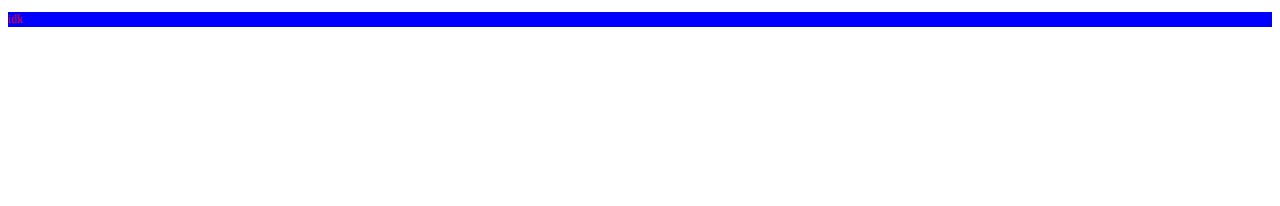
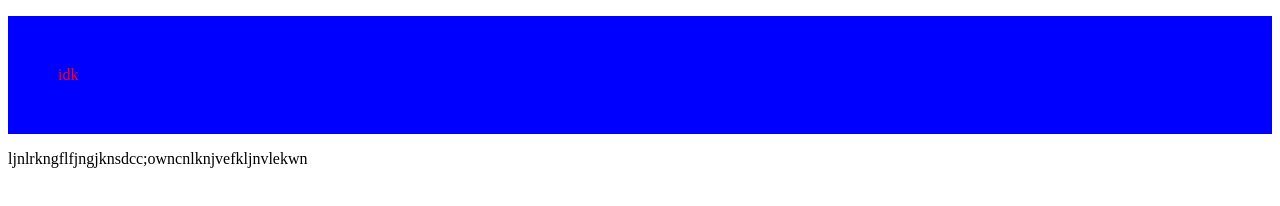
Before and after one commit to Mariam1301/test-project, a plain HTML site: page index.html in a window 1280 px wide. Drawn offline with Linux system fonts and the light colour scheme.

Commit message:
i guess so

```diff
--- a/index.html
+++ b/index.html
@@ -10,5 +10,6 @@
 	</head>
 	<body>
 		<p class="idk">idk</p>
+		<div>ljnlrkngflfjngjknsdcc;owncnlknjvefkljnvlekwn</div>
 	</body>
 </html>
--- a/style.css
+++ b/style.css
@@ -1,5 +1,5 @@
 .idk {
 	background-color: blue;
 	color: rgb(255, 0, 13);
-	font-size: 12px;
+	padding: 50px;
 }
```
